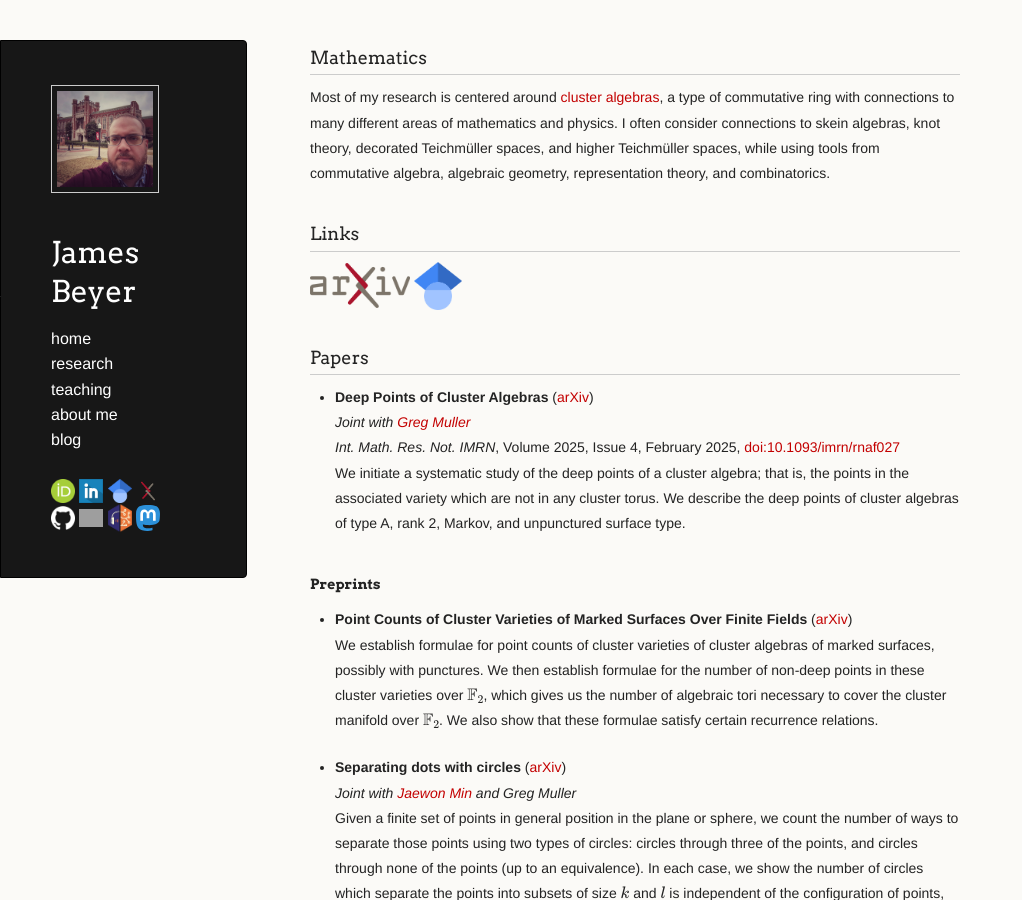
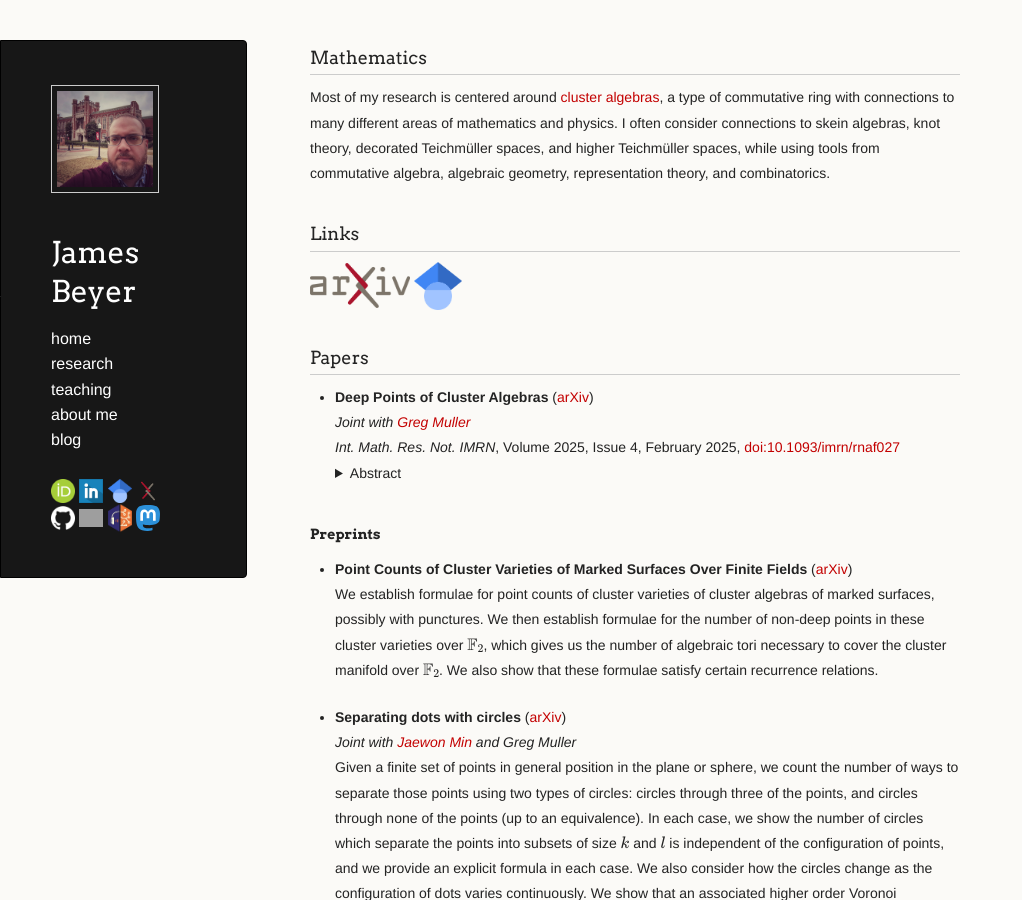
Before and after one commit to jebeyer/jebeyer.github.io, a Jekyll site: the page built from research.md, in a window 1280 px wide and 900 px high. Shown: the whole window, without its empty margins (0-1022 px from the left). Built offline with Jekyll 4.4.1, drawn with Linux system fonts in a browser that asks for light colours; a script that is not in the unit is left out; our own code applies the rules of GitHub Pages for plain Markdown files; grey boxes are pictures that could not be loaded.

Commit message:
Add files via upload

```diff
--- a/research.md
+++ b/research.md
@@ -17,7 +17,13 @@ Most of my research is centered around [cluster algebras](https://en.wikipedia.o
 * **Deep Points of Cluster Algebras** ([arXiv](https://arxiv.org/abs/2403.15589)) <br/>
    *Joint with [Greg Muller](https://math.ou.edu/~gmuller/)* <br/>
    *Int. Math. Res. Not. IMRN*, Volume 2025, Issue 4, February 2025, [doi:10.1093/imrn/rnaf027](https://doi.org/10.1093/imrn/rnaf027) <br/>
-   We initiate a systematic study of the deep points of a cluster algebra; that is, the points in the associated variety which are not in any cluster torus. We describe the deep points of cluster algebras of type A, rank 2, Markov, and unpunctured surface type.
+   <details name="deeppoints-abstract">
+     <summary>Abstract</summary>
+     <p>
+       We initiate a systematic study of the deep points of a cluster algebra; that is, the points in the associated variety which are not in any cluster torus. We describe the deep points of cluster algebras of type A, rank 2, Markov, and unpunctured surface type.
+     <\p>
+   <\details>
+
 
 #### Preprints
 
```
